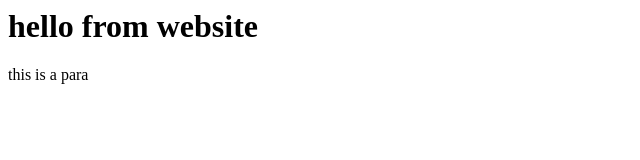
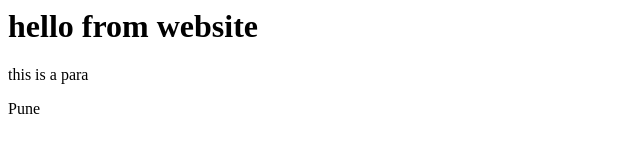
Before and after one commit to pshreegiri/NewLocker, a plain HTML site: page index.html in a window 1280 px wide. Shown: the full height of the page, 0-640 px from the left. Drawn offline with Linux system fonts and the light colour scheme.

Commit message:
added pune

```diff
--- a/index.html
+++ b/index.html
@@ -1,2 +1,3 @@
 <h1>hello from website</h1>
 <p>this is a para</p>
+<p>Pune</p>
```
